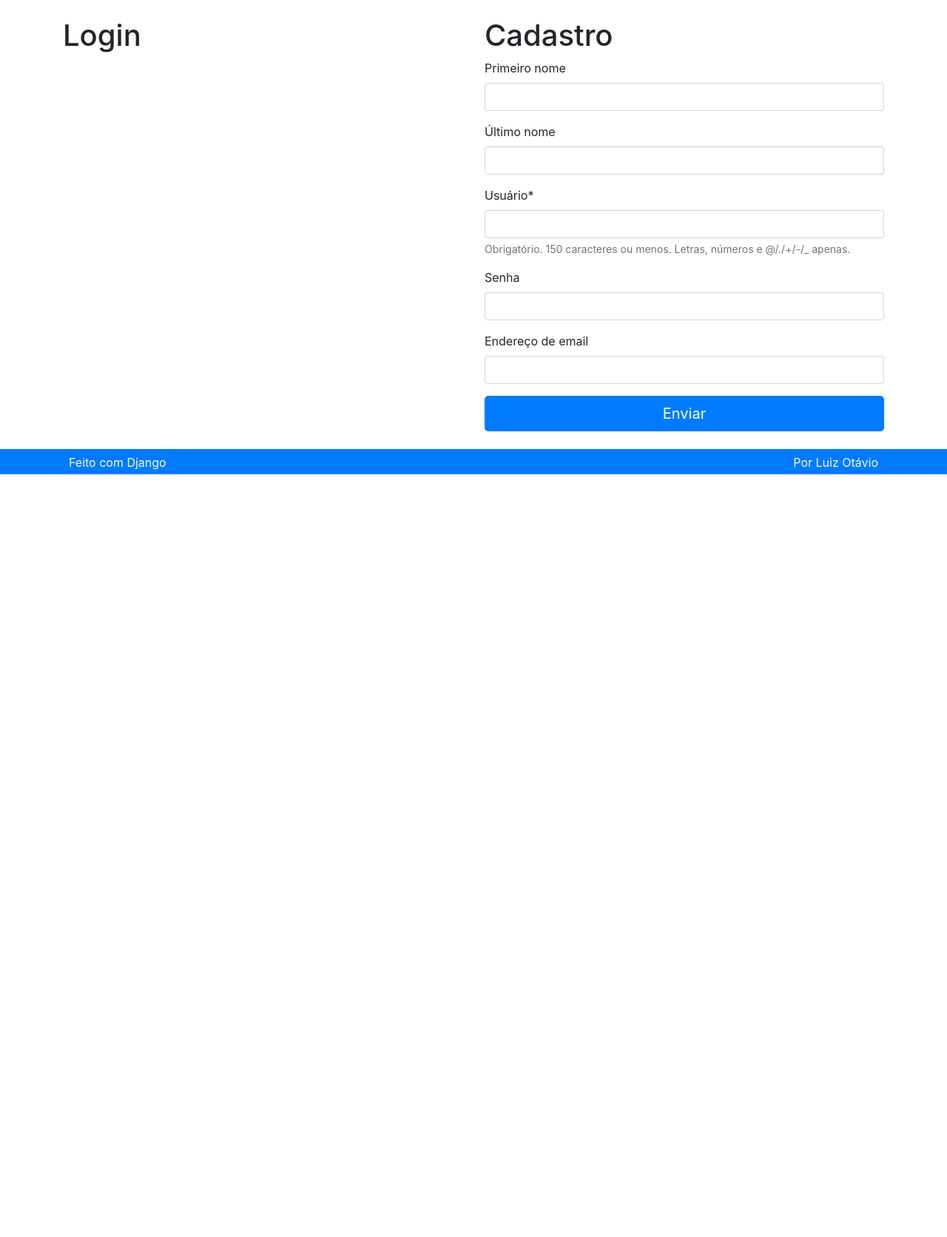
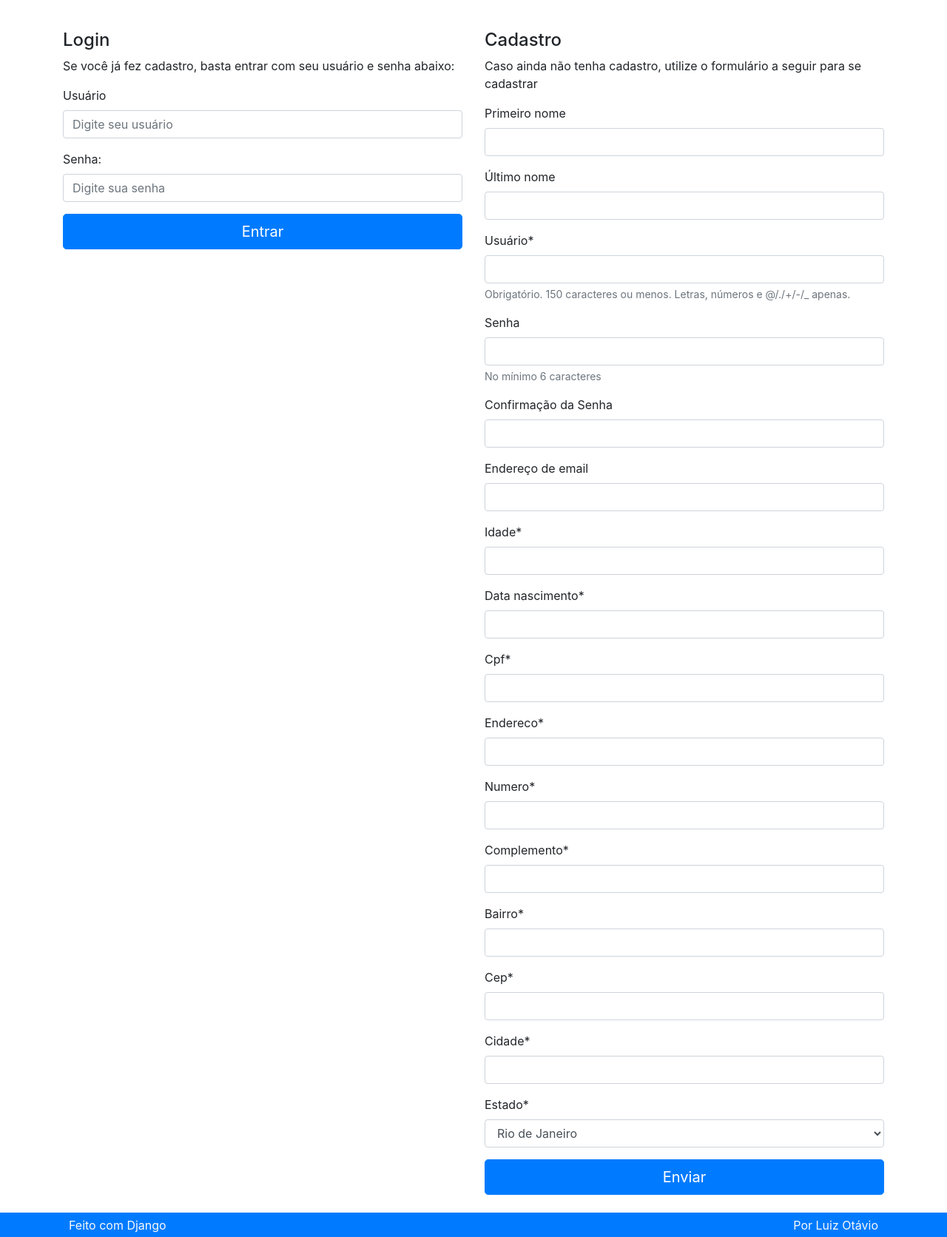
Before and after one commit to neustren/django-ecommerce, a Django app: page /perfil/ in a window 1280 px wide. Shown: the part 56-1728 px from the top of the page at 74% size. Before the commit the page ends 697 px from the top, so only its background shows below. Run offline with Django 3.2, Linux system fonts and the light colour scheme; some libraries are stand-ins or nearby versions.

Commit message:
login logout

```diff
--- a/perfil/forms.py
+++ b/perfil/forms.py
@@ -14,7 +14,13 @@ class UserForm(forms.ModelForm):
     password = forms.CharField(
         required=False,
         widget=forms.PasswordInput(),
-        label='Senha'
+        label='Senha',
+        help_text="No mínimo 6 caracteres"
+    )
+    password2 = forms.CharField(
+        required=False,
+        widget=forms.PasswordInput(),
+        label='Confirmação da Senha'
     )
 
     def __init__(self, usuario=None, *args, **kwargs):
@@ -24,17 +30,70 @@ class UserForm(forms.ModelForm):
 
     class Meta:
         model = User
-        fields = ('first_name', 'last_name', 'username', 'password', 'email')
+        fields = ('first_name', 'last_name', 'username',
+                  'password', 'password2', 'email')
 
     def clean(self, *args, **kwargs):
         data = self.data
         cleaned = self.cleaned_data
         validation_error_msgs = {}
 
+        # usuario_data = data['username']
+        # password_data = data['password']
+        # email_data = data['email']
+
+        usuario_data = cleaned.get('username')
+        email_data = cleaned.get('email')
+        password_data = cleaned.get('password')
+        password2_data = cleaned.get('password2')
+
+        usuario_db = User.objects.filter(username=usuario_data).first()
+        email_db = User.objects.filter(username=email_data).first()
+
+        error_msg_user_exists = 'Usuário já existe'
+        error_msg_email_exists = 'Email já existe'
+        error_msg_password_match = 'Senha não confere'
+        error_msg_password_short = 'Senha menor que 6 caracteres'
+        error_msg_required_field = 'Este campo é obrigatório.'
+
+        # logado
         if self.usuario:
-            # logado
-            pass
+            if usuario_db:
+                if usuario_data != usuario_db.username:
+                    validation_error_msgs['username'] = error_msg_user_exists
 
+            if email_db:
+                if email_data != email_db.email:
+                    validation_error_msgs['email'] = error_msg_email_exists
+
+            if password_data:
+                if password_data != password2_data:
+                    validation_error_msgs['password'] = error_msg_password_match
+                    validation_error_msgs['password2'] = error_msg_password_match
+
+                if len(password_data) < 6:
+                    validation_error_msgs['password'] = error_msg_password_short
+
+        # nao logados
         else:
-            # nao logados
-            pass
+            if usuario_db:
+                validation_error_msgs['username'] = error_msg_user_exists
+
+            if email_db:
+                validation_error_msgs['email'] = error_msg_email_exists
+
+            if not password_data:
+                validation_error_msgs['password'] = error_msg_required_field
+
+            if not password2_data:
+                validation_error_msgs['password2'] = error_msg_required_field
+
+            if password_data != password2_data:
+                validation_error_msgs['password'] = error_msg_password_match
+                validation_error_msgs['password2'] = error_msg_password_match
+
+            if len(password_data) < 6:
+                validation_error_msgs['password'] = error_msg_password_short
+
+        if validation_error_msgs:
+            raise(forms.ValidationError(validation_error_msgs))
--- a/perfil/templates/criar.html
+++ b/perfil/templates/criar.html
@@ -1,26 +1,60 @@
-{% extends "base.html" %}
+{% extends 'base.html' %}
 {% load crispy_forms_tags %}
+
+{% block titulo %}Criar perfil | {% endblock %}
 
 {% block conteudo %}
 
 <div class="row">
-    <div class="col-lg">
-        <h1>Login</h1>
+
+    {% if not request.user.is_authenticated %}
+    <div class="col-lg mt-3">
+        <h4>Login</h4>
+        <p>Se você já fez cadastro, basta entrar com seu usuário e senha abaixo:</p>
+
+        <form method="POST" action="{% url 'perfil:login' %}">
+            {% csrf_token %}
+            <div class="form-group">
+                <label for="InputUsuario1">Usuário</label>
+                <input type="text" name='username' class="form-control" id="InputUsuario1"
+                    aria-describedby="usuarioHelp" placeholder="Digite seu usuário">
+            </div>
+            <div class="form-group">
+                <label for="exampleInputPassword1">Senha:</label>
+                <input name='password' type="password" class="form-control" id="exampleInputPassword1"
+                    placeholder="Digite sua senha">
+            </div>
+            <button type="submit" class="btn btn-primary btn-block btn-lg">Entrar</button>
+        </form>
+
+
     </div>
-    <div class="col-lg">
-        <h1>Cadastro</h1>
+    {% endif %}
 
-    <form method="POST" action="">
-        {% csrf_token %}
-        {{userform |crispy}}
+    <div class="col-lg mt-3">
 
-        <div class="row">
-            <div class="col">
-                <button class="btn btn-primary btn-block btn-lg" type="submit">Enviar</button>
+        {% block titulocadastro %}
+        <h4>Cadastro</h4>
+        <p>
+            Caso ainda não tenha cadastro, utilize o formulário a seguir para se
+            cadastrar
+        </p>
+        {% endblock %}
+
+        <form method="POST" action="">
+            {% csrf_token %}
+            {{ userform|crispy }}
+            {{ perfilform|crispy }}
+
+            <div class="row">
+                <div class="col">
+                    <button type="submit" class='btn btn-primary btn-block btn-lg'>
+                        Enviar
+                    </button>
+                </div>
             </div>
-        </div>
-
-    </form>
+        </form>
     </div>
 </div>
+
 {% endblock %}
--- a/perfil/views.py
+++ b/perfil/views.py
@@ -1,9 +1,13 @@
-from django.shortcuts import render
+from django.shortcuts import get_object_or_404, redirect, render
 from django.views import View
 from django.views.generic.list import ListView
 from django.http import HttpResponse
 from . import models
 from . import forms
+from django.contrib.auth.models import User
+from django.contrib import messages
+from django.contrib.auth import authenticate, login, logout
+import copy
 
 
 class BasePerfil(View):
@@ -12,15 +16,24 @@ class BasePerfil(View):
     def setup(self, *args, **kwargs):
         super().setup(*args, **kwargs)
 
+        self.carrinho = copy.deepcopy(self.request.session.get('carrinho'))
+
+        self.perfil = None
+
         if self.request.user.is_authenticated:
+            self.perfil = models.Perfil.objects.filter(
+                usuario=self.request.user
+            ).first()
+
             self.contexto = {
                 'userform': forms.UserForm(
                     data=self.request.POST or None,
                     usuario=self.request.user,
-                    instance=self.request.user
+                    instance=self.request.user,
                 ),
                 'perfilform': forms.PerfilForm(
-                    data=self.request.POST or None
+                    data=self.request.POST or None,
+                    instance=self.perfil
                 )
             }
         else:
@@ -33,6 +46,12 @@ class BasePerfil(View):
                 )
             }
 
+        self.userform = self.contexto['userform']
+        self.perfilform = self.contexto['perfilform']
+
+        if self.request.user.is_authenticated:
+            self.template_name = 'atualizar.html'
+
         self.renderizar = render(
             self.request, self.template_name, self.contexto)
 
@@ -42,19 +61,128 @@ class BasePerfil(View):
 
 class Criar(BasePerfil):
     def post(self, request, *args, **kwargs):
+        print(self.perfil)
+
+        if not self.userform.is_valid() or not self.perfilform.is_valid():
+            messages.error(
+                self.request,
+                'Existem erros no formulário de cadastro. Verifique se todos '
+                'os campos foram preenchidos corretamente.'
+            )
+
+            return self.renderizar
+
+        username = self.userform.cleaned_data.get('username')
+        password = self.userform.cleaned_data.get('password')
+        email = self.userform.cleaned_data.get('email')
+        first_name = self.userform.cleaned_data.get('first_name')
+        last_name = self.userform.cleaned_data.get('last_name')
+
+        # Usuário logado
+        if self.request.user.is_authenticated:
+            usuario = get_object_or_404(
+                User, username=self.request.user.username)
+
+            usuario.username = username
+
+            if password:
+                usuario.set_password(password)
+
+            usuario.email = email
+            usuario.first_name = first_name
+            usuario.last_name = last_name
+            usuario.save()
+
+            if not self.perfil:
+                self.perfilform.cleaned_data['usuario'] = usuario
+                print(self.perfilform.cleaned_data)
+                perfil = models.Perfil(**self.perfilform.cleaned_data)
+                perfil.save()
+            else:
+                perfil = self.perfilform.save(commit=False)
+                perfil.usuario = usuario
+                perfil.save()
+
+        # Usuário deslogado
+        else:
+            usuario = self.userform.save(commit=False)
+            usuario.set_password(password)
+            usuario.save()
+
+            perfil = self.perfilform.save(commit=False)
+            perfil.usuario = usuario
+            perfil.save()
+
+        if password:
+            autentica = authenticate(
+                self.request,
+                username=usuario,
+                password=password
+            )
+
+            if autentica:
+                login(self.request, user=usuario)
+
+        self.request.session['carrinho'] = self.carrinho
+        self.request.session.save()
+
+        messages.success(
+            self.request,
+            'Seu cadastro foi criado ou atualizado com sucesso.'
+        )
+
+        messages.success(
+            self.request,
+            'Você fez login e pode concluir sua compra.'
+        )
+
+        return redirect('produto:carrinho')
         return self.renderizar
 
 
-class Atualizar(BasePerfil):
-    def get(self, request, *args, **kwargs):
+class Atualizar(View):
+    def get(self, *args, **kwargs):
         return HttpResponse('Atualizar')
 
 
 class Login(View):
-    def get(self, request, *args, **kwargs):
-        return HttpResponse('Login')
+    def post(self, *args, **kwargs):
+        username = self.request.POST.get('username')
+        password = self.request.POST.get('password')
+
+        if not username or not password:
+            messages.error(
+                self.request,
+                'Usuário ou senha inválidos.'
+            )
+            return redirect('perfil:criar')
+
+        usuario = authenticate(
+            self.request, username=username, password=password)
+
+        if not usuario:
+            messages.error(
+                self.request,
+                'Usuário ou senha inválidos.'
+            )
+            return redirect('perfil:criar')
+
+        login(self.request, user=usuario)
+
+        messages.success(
+            self.request,
+            'Você fez login no sistema e pode concluir sua compra.'
+        )
+        return redirect('produto:carrinho')
 
 
 class Logout(View):
-    def get(self, request, *args, **kwargs):
-        return HttpResponse('Logout')
+    def get(self, *args, **kwargs):
+        carrinho = copy.deepcopy(self.request.session.get('carrinho'))
+
+        logout(self.request)
+
+        self.request.session['carrinho'] = carrinho
+        self.request.session.save()
+
+        return redirect('produto:lista')
```
Also changed, not shown: perfil/templates/atualizar.html (added, +10 -0 lines).
